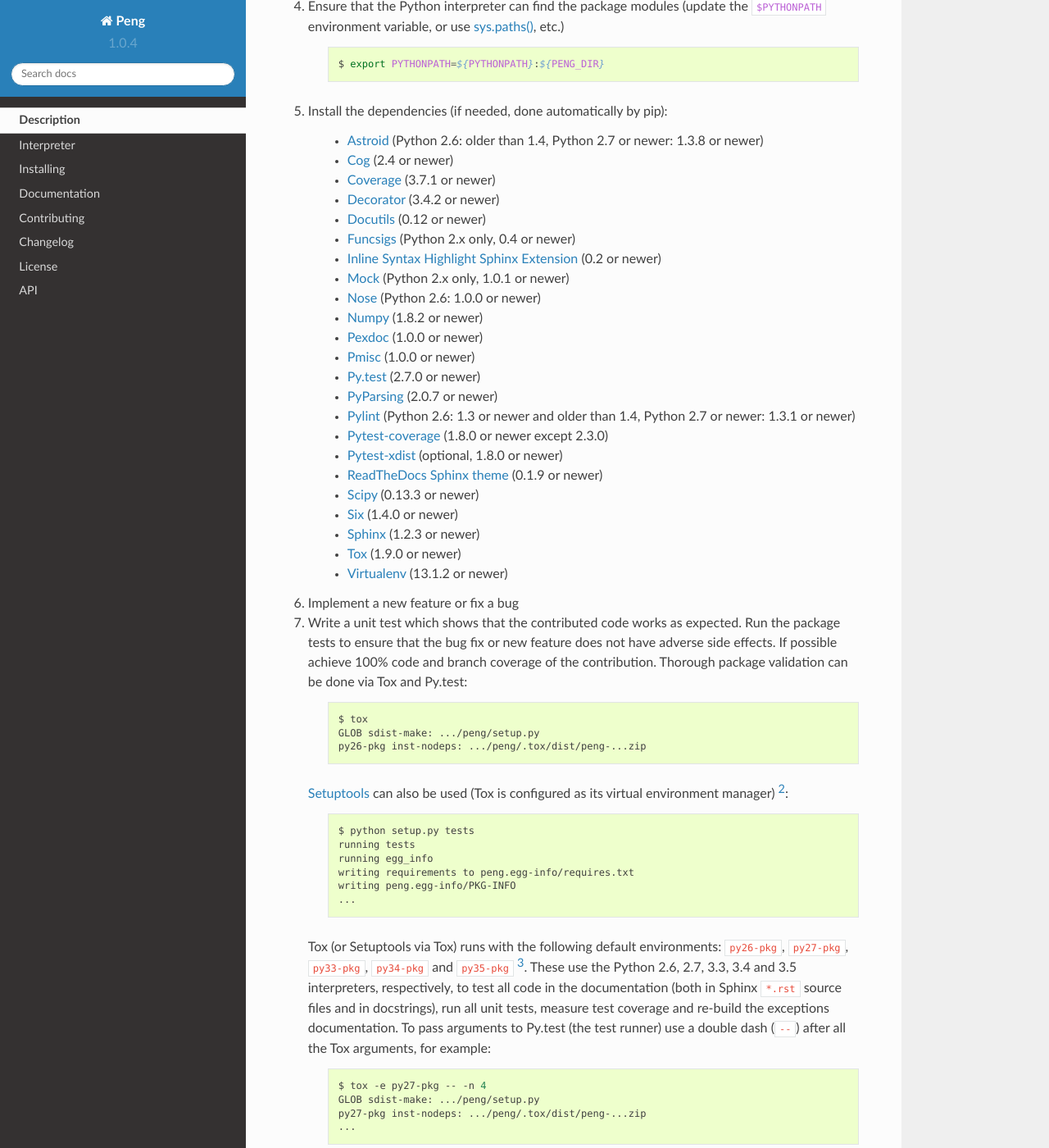
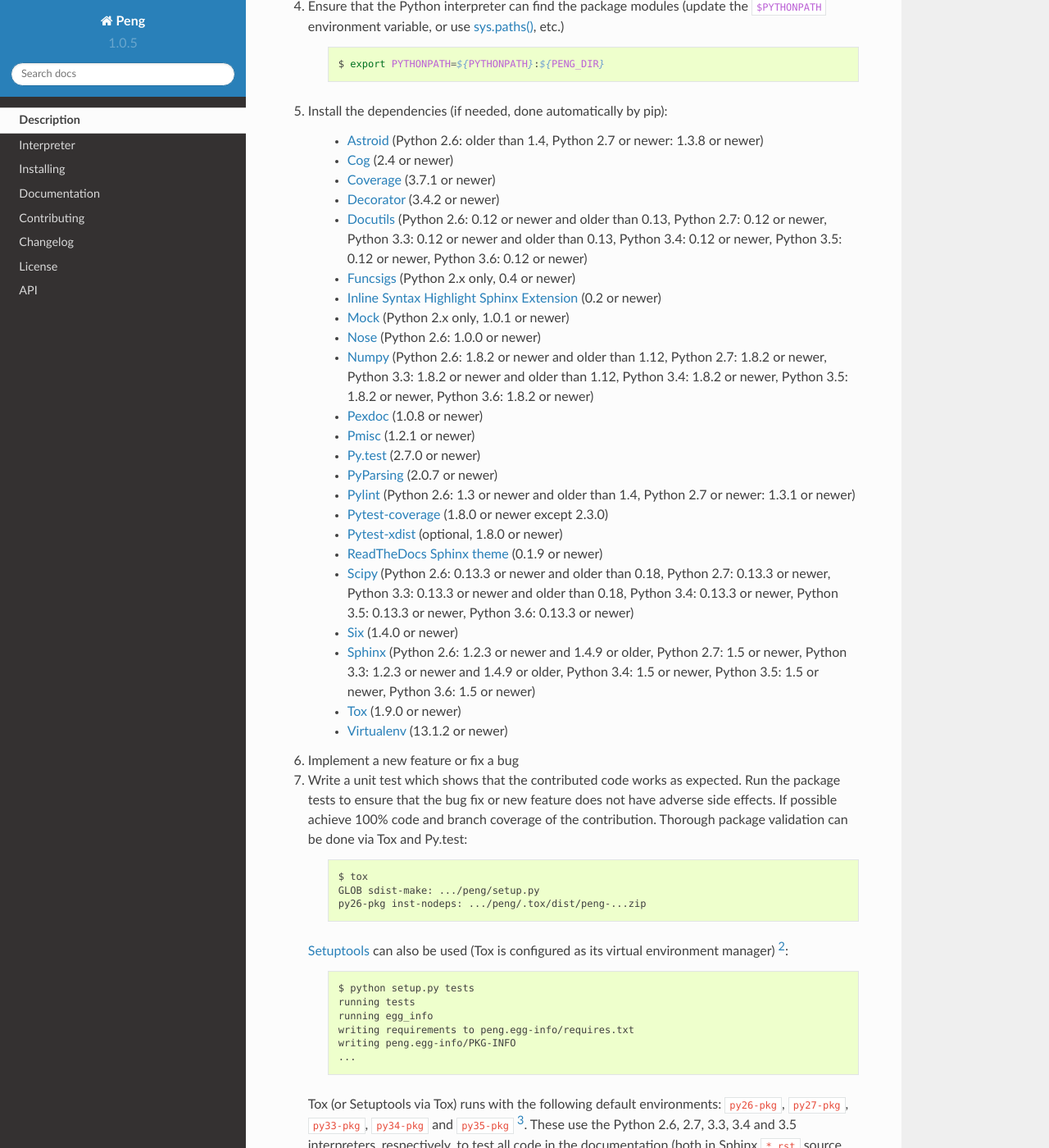
Before and after one commit to zupeng123/peng, a Sphinx documentation site: the page built from docs/README.rst, in a window 1280 px wide and 1400 px high, scrolled down 2709 px. Shown: the whole window at 82% size. Built offline with Sphinx 7.4.7 and the Read the Docs theme 2.0.0, drawn with Linux system fonts in a browser that asks for light colours.

```diff
--- a/docs/README.rst
+++ b/docs/README.rst
@@ -251,7 +251,10 @@ Contributing
 
     * `Decorator`_ (3.4.2 or newer)
 
-    * `Docutils`_ (0.12 or newer)
+    * `Docutils`_ (Python 2.6: 0.12 or newer and older than 0.13, Python
+      2.7: 0.12 or newer, Python 3.3: 0.12 or newer and older than 0.13,
+      Python 3.4: 0.12 or newer, Python 3.5: 0.12 or newer, Python 3.6:
+      0.12 or newer)
 
     * `Funcsigs`_ (Python 2.x only, 0.4 or newer)
 
@@ -261,11 +264,14 @@ Contributing
 
     * `Nose`_ (Python 2.6: 1.0.0 or newer)
 
-    * `Numpy`_ (1.8.2 or newer)
+    * `Numpy`_ (Python 2.6: 1.8.2 or newer and older than 1.12, Python
+      2.7: 1.8.2 or newer, Python 3.3: 1.8.2 or newer and older than
+      1.12, Python 3.4: 1.8.2 or newer, Python 3.5: 1.8.2 or newer,
+      Python 3.6: 1.8.2 or newer)
 
-    * `Pexdoc`_ (1.0.0 or newer)
+    * `Pexdoc`_ (1.0.8 or newer)
 
-    * `Pmisc`_ (1.0.0 or newer)
+    * `Pmisc`_ (1.2.1 or newer)
 
     * `Py.test`_ (2.7.0 or newer)
 
@@ -280,11 +286,17 @@ Contributing
 
     * `ReadTheDocs Sphinx theme`_ (0.1.9 or newer)
 
-    * `Scipy`_ (0.13.3 or newer)
+    * `Scipy`_ (Python 2.6: 0.13.3 or newer and older than 0.18, Python
+      2.7: 0.13.3 or newer, Python 3.3: 0.13.3 or newer and older than
+      0.18, Python 3.4: 0.13.3 or newer, Python 3.5: 0.13.3 or newer,
+      Python 3.6: 0.13.3 or newer)
 
     * `Six`_ (1.4.0 or newer)
 
-    * `Sphinx`_ (1.2.3 or newer)
+    * `Sphinx`_ (Python 2.6: 1.2.3 or newer and 1.4.9 or older, Python
+      2.7: 1.5 or newer, Python 3.3: 1.2.3 or newer and 1.4.9 or older,
+      Python 3.4: 1.5 or newer, Python 3.5: 1.5 or newer, Python 3.6:
+      1.5 or newer)
 
     * `Tox`_ (1.9.0 or newer)
 
--- a/docs/conf.py
+++ b/docs/conf.py
@@ -63,9 +63,9 @@ copyright = u'2013-2017, Pablo Acosta-Serafini'
 # built documents.
 #
 # The short X.Y version.
-version = '1.0.4'
+version = '1.0.5'
 # The full version, including alpha/beta/rc tags.
-release = '1.0.4'
+release = '1.0.5rc1'
 
 # The language for content autogenerated by Sphinx. Refer to documentation
 # for a list of supported languages.
--- a/peng/version.py
+++ b/peng/version.py
@@ -10,7 +10,7 @@ from __future__ import print_function
 ###
 # Global variables
 ###
-VERSION_INFO = (1, 0, 4, 'final', 0)
+VERSION_INFO = (1, 0, 5, 'candidate', 1)
 
 
 ###
--- a/setup.py
+++ b/setup.py
@@ -163,6 +163,7 @@ setup(
         'Programming Language :: Python :: 3.3',
         'Programming Language :: Python :: 3.4',
         'Programming Language :: Python :: 3.5',
+        'Programming Language :: Python :: 3.6',
         'Development Status :: '+DEVSTAT,
         'Natural Language :: English',
         'Environment :: Console',
```
Also changed, not shown: README.rst (+18 -6 lines), 4 other files.
